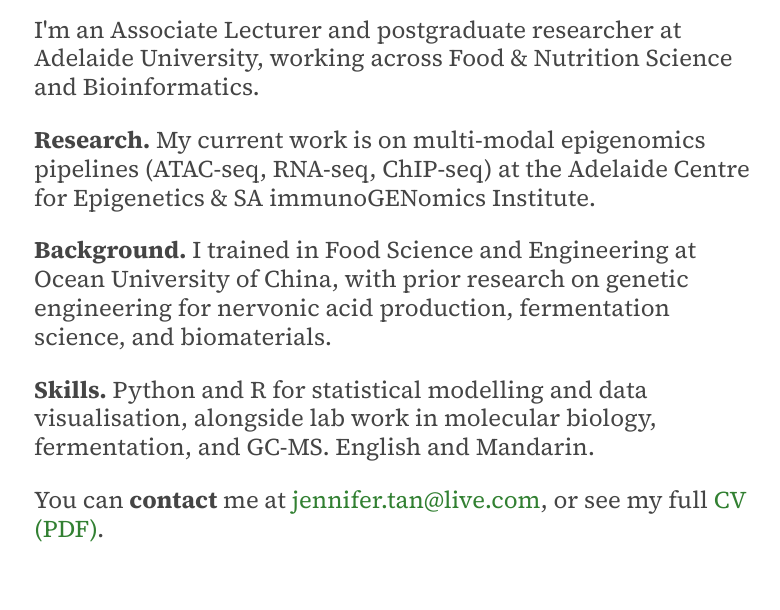
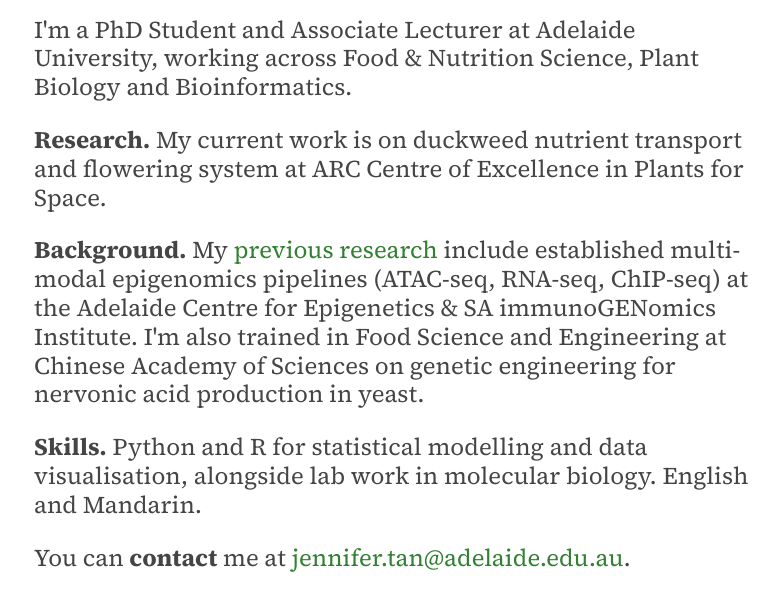
Before and after one commit to frJEN/JENwebpage, a plain HTML site: page index.html in a window 1280 px wide. Shown: the part 122-732 px from the top of the page, without its empty margins (94-874 px from the left). Drawn offline with Linux system fonts and the light colour scheme.

Commit message:
Update personal information and research details

```diff
--- a/index.html
+++ b/index.html
@@ -3,12 +3,12 @@
 <head>
 	<meta charset="utf-8" />
 	<meta name="viewport" content="width=device-width, initial-scale=1.0" />
-	<meta name="description" content="Jennifer Tan — Food &amp; Nutrition Science and Bioinformatics. Associate Lecturer and postgraduate researcher at the University of Adelaide, working on multi-modal epigenomics pipelines." />
+	<meta name="description" content="Jennifer Tan — Food &amp; Nutrition Science, Plant Biology and Bioinformatics. Associate Lecturer and postgraduate researcher at the University of Adelaide, working on multi-modal epigenomics pipelines." />
 	<meta name="author" content="Jennifer Tan" />
 	<link rel="canonical" href="https://frjen.github.io/JENwebpage/" />
 	<meta property="og:type" content="website" />
 	<meta property="og:title" content="Jennifer Tan" />
-	<meta property="og:description" content="Food &amp; Nutrition Science and Bioinformatics. Associate Lecturer and postgraduate researcher at the University of Adelaide." />
+	<meta property="og:description" content="Food &amp; Nutrition Science, Plant Biology and Bioinformatics. Associate Lecturer and postgraduate researcher at the University of Adelaide." />
 	<meta property="og:url" content="https://frjen.github.io/JENwebpage/" />
 	<meta name="twitter:card" content="summary" />
 	<link rel="preconnect" href="https://fonts.googleapis.com">
@@ -24,31 +24,30 @@
   </header>
 
   <p>
-    I'm an Associate Lecturer and postgraduate researcher at Adelaide University,
-    working across Food &amp; Nutrition Science and Bioinformatics.
+    I'm a PhD Student and Associate Lecturer at Adelaide University,
+    working across Food &amp; Nutrition Science, Plant Biology and Bioinformatics.
   </p>
 
   <p>
-    <b>Research.</b> My current work is on multi-modal epigenomics pipelines
-    (ATAC-seq, RNA-seq, ChIP-seq) at the Adelaide Centre for Epigenetics &amp;
-    SA immunoGENomics Institute.
+    <b>Research.</b> My current work is on duckweed nutrient transport and flowering system
+	at ARC Centre of Excellence in Plants for Space.
   </p>
 
   <p>
-    <b>Background.</b> I trained in Food Science and Engineering at Ocean
-    University of China, with prior research on genetic engineering for
-    nervonic acid production, fermentation science, and biomaterials.
+    <b>Background.</b> My <a href="JenniferTan_resume_Nov2026.pdf">previous research</a>
+	include established multi-modal epigenomics pipelines (ATAC-seq, RNA-seq, ChIP-seq)
+	at the Adelaide Centre for Epigenetics &amp; SA immunoGENomics Institute.
+	I'm also trained in Food Science and Engineering at Chinese Academy of Sciences
+	on genetic engineering for nervonic acid production in yeast.
   </p>
 
   <p>
     <b>Skills.</b> Python and R for statistical modelling and data
-    visualisation, alongside lab work in molecular biology, fermentation, and
-    GC-MS. English and Mandarin.
+    visualisation, alongside lab work in molecular biology. English and Mandarin.
   </p>
 
   <p>
-    You can <b>contact</b> me at <a href="mailto:jennifer.tan@live.com">jennifer.tan@live.com</a>,
-    or see my full <a href="JenniferTan_resume_Jul2026.pdf">CV (PDF)</a>.
+    You can <b>contact</b> me at <a href="mailto:jennifer.tan@adelaide.edu.au">jennifer.tan@adelaide.edu.au</a>.
   </p>
 
 </body>
```
